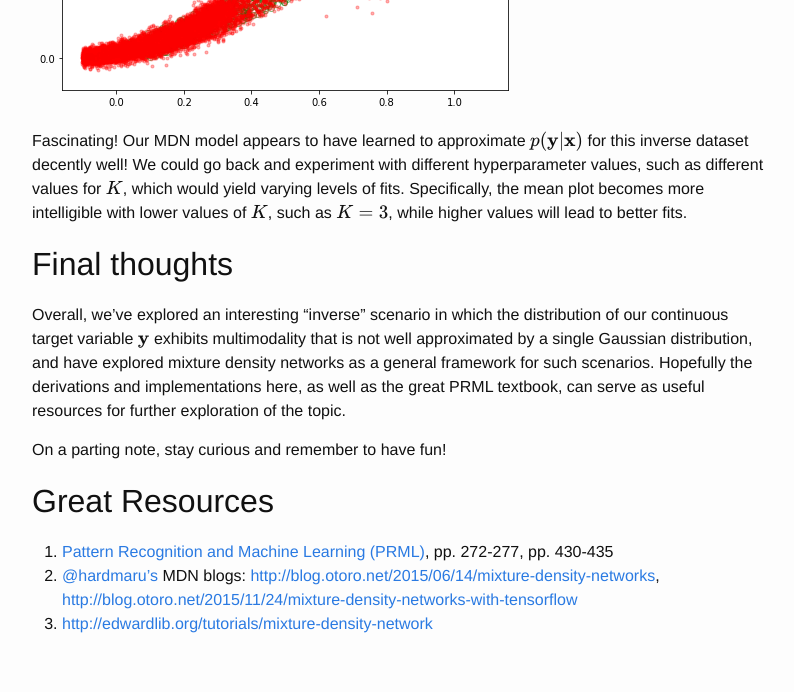
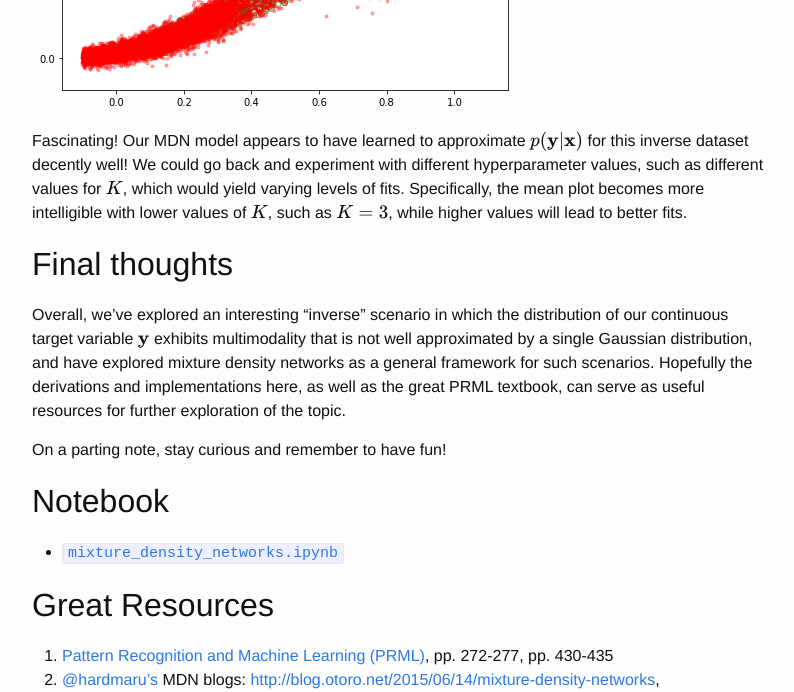
Before and after one commit to dusenberrymw/dusenberrymw.github.io, a Jekyll site: the page built from _posts/2017-11-19-mixture-density-networks.md, in a window 1280 px wide and 900 px high, scrolled down 16639 px, cut to the strip 0-692 px from the top of the window. Shown: the whole strip, without its empty margins (238-1032 px from the left). Built offline with Jekyll 4.4.1, drawn with Linux system fonts in a browser that asks for light colours; formulas are drawn with MathJax 3.

Commit message:
adding a link to the notebook for the mdn post

```diff
--- a/_posts/2017-11-19-mixture-density-networks.md
+++ b/_posts/2017-11-19-mixture-density-networks.md
@@ -569,6 +569,9 @@ Overall, we've explored an interesting "inverse" scenario in which the distribut
 
 On a parting note, stay curious and remember to have fun!
 
+## Notebook
+- [`mixture_density_networks.ipynb`](https://github.com/dusenberrymw/mixture-density-networks/blob/master/mixture_density_networks.ipynb)
+
 ## Great Resources
 
 1. [Pattern Recognition and Machine Learning (PRML)](https://www.microsoft.com/en-us/research/people/cmbishop/#!prml-book), pp. 272-277, pp. 430-435
```
